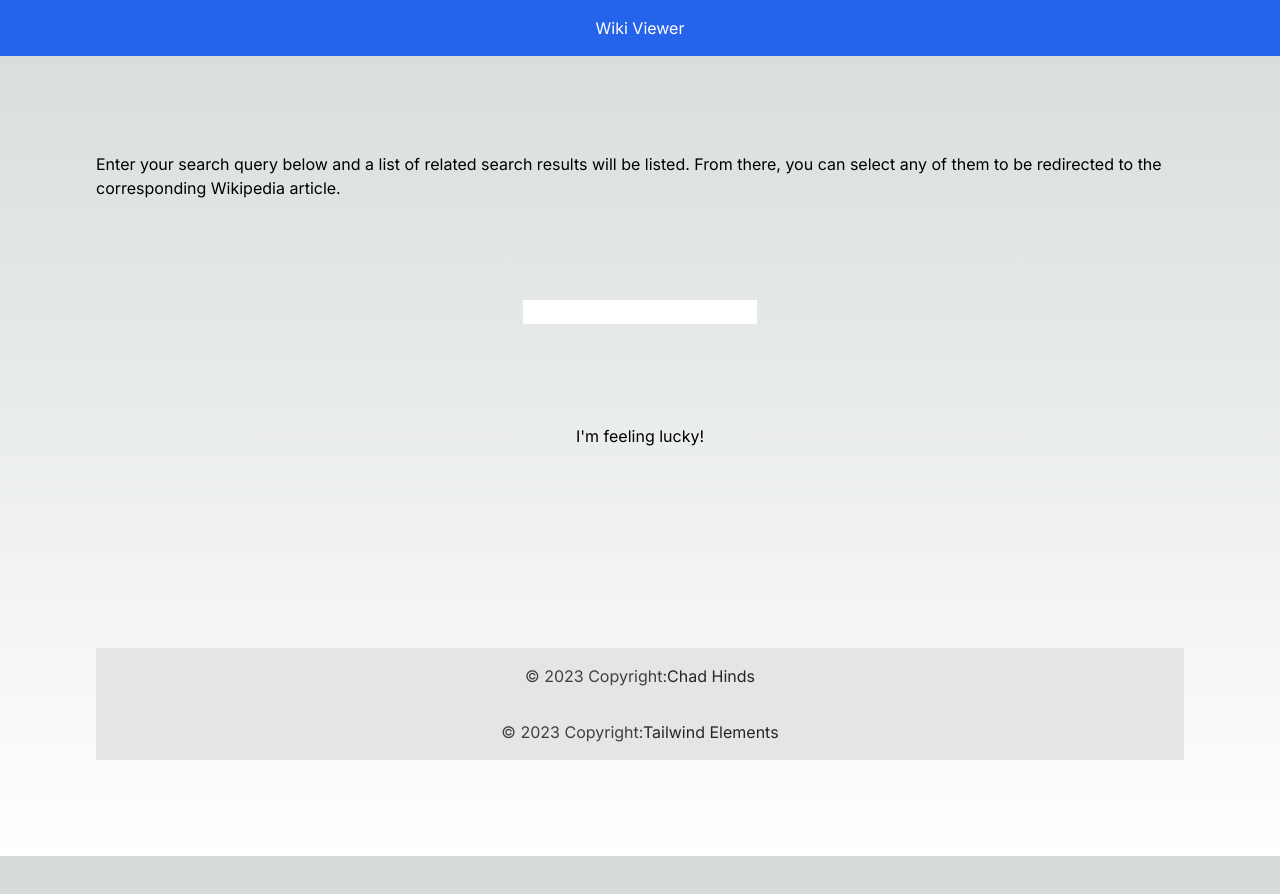
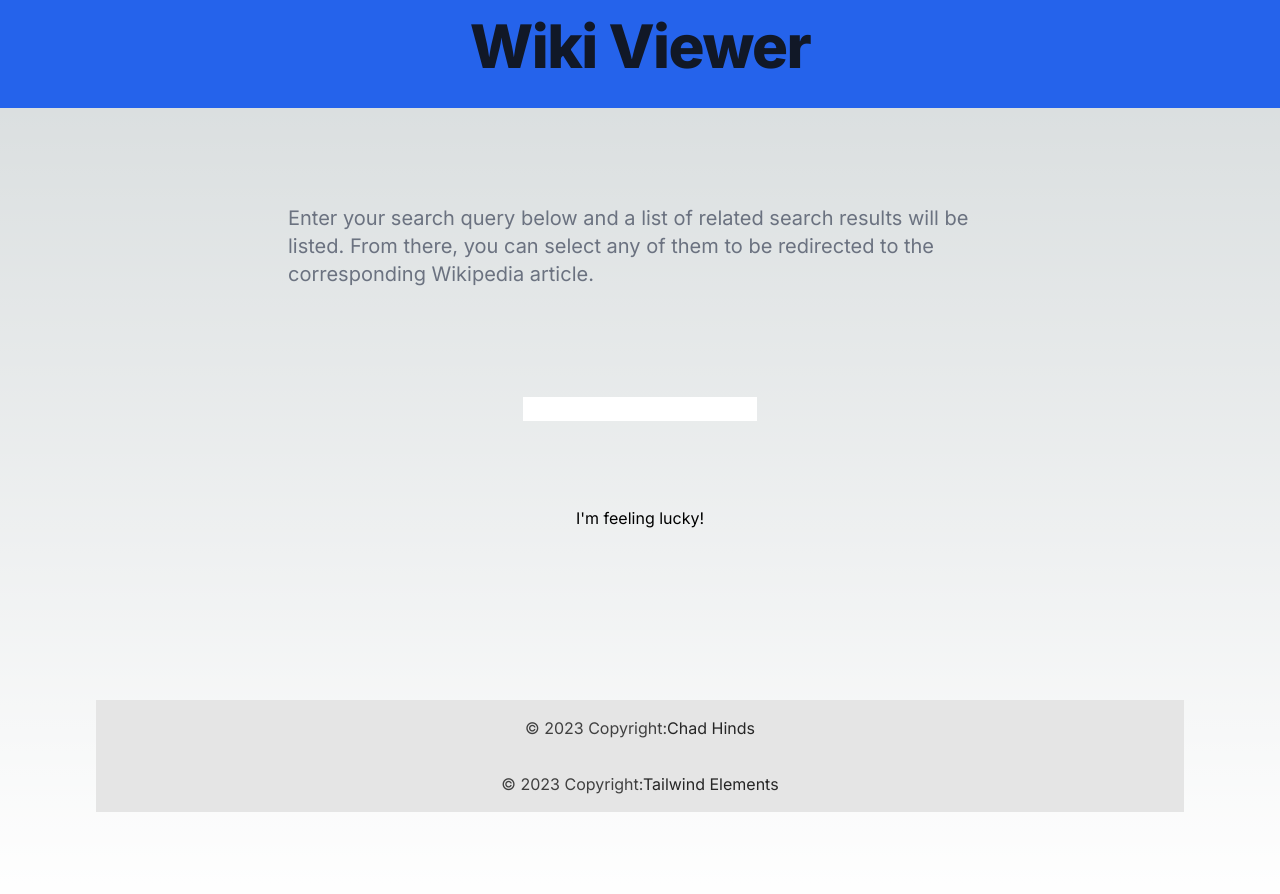
Before and after one commit to chadhindsight/wiki-next, a Next.js app: page / in a window 1280 px wide. Shown: the top 894 px of the page. Before the commit the page ends 856 px from the top, so only its background shows below. Built offline with nearby package versions, Linux system fonts and the light colour scheme.

Commit message:
Adjust font details for heading and search result paragraphs

```diff
--- a/app/api/components/Header.tsx
+++ b/app/api/components/Header.tsx
@@ -1,7 +1,7 @@
 const Header = () => {
     return (
         <header className="bg-blue-600 py-4">
-            <h1 className="text-white capitalize header">Wiki Viewer</h1>
+            <h1 className="mb-4 text-4xl font-extrabold leading-none tracking-tight text-gray-900 md:text-5xl lg:text-6xl dark:text-white header">Wiki Viewer</h1>
         </header>
     );
 };
--- a/app/page.tsx
+++ b/app/page.tsx
@@ -10,7 +10,7 @@ export default function Home() {
     <>
       <Header />
       <main className={styles.main}>
-        <p>Enter your search query below and a list of related search results will be listed. From there, you can select any of them to be
+        <p className="mb-6 text-lg font-normal text-gray-500 lg:text-xl sm:px-16 xl:px-48 dark:text-gray-400">Enter your search query below and a list of related search results will be listed. From there, you can select any of them to be
           redirected to the corresponding Wikipedia article.
         </p>
         <Search />
```
